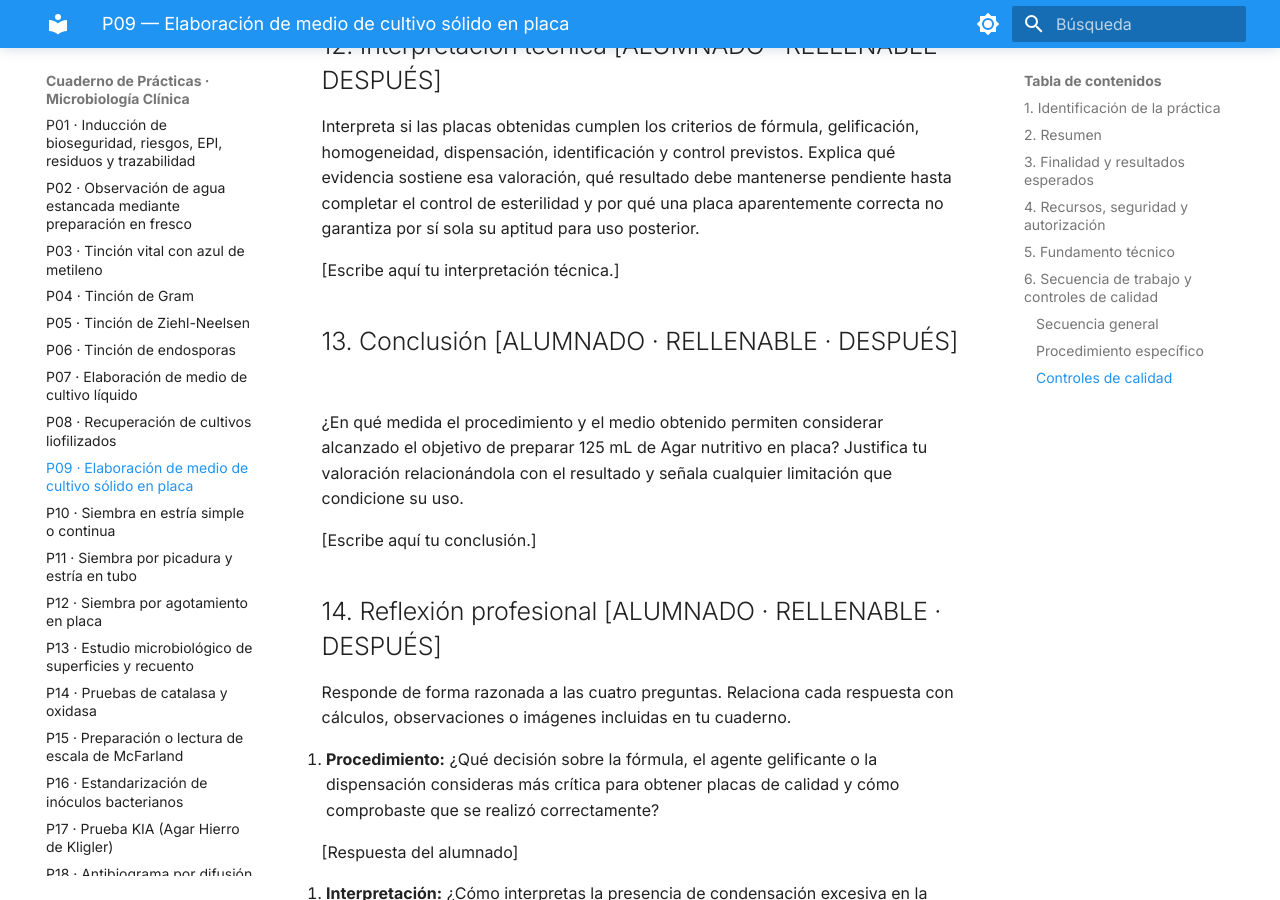
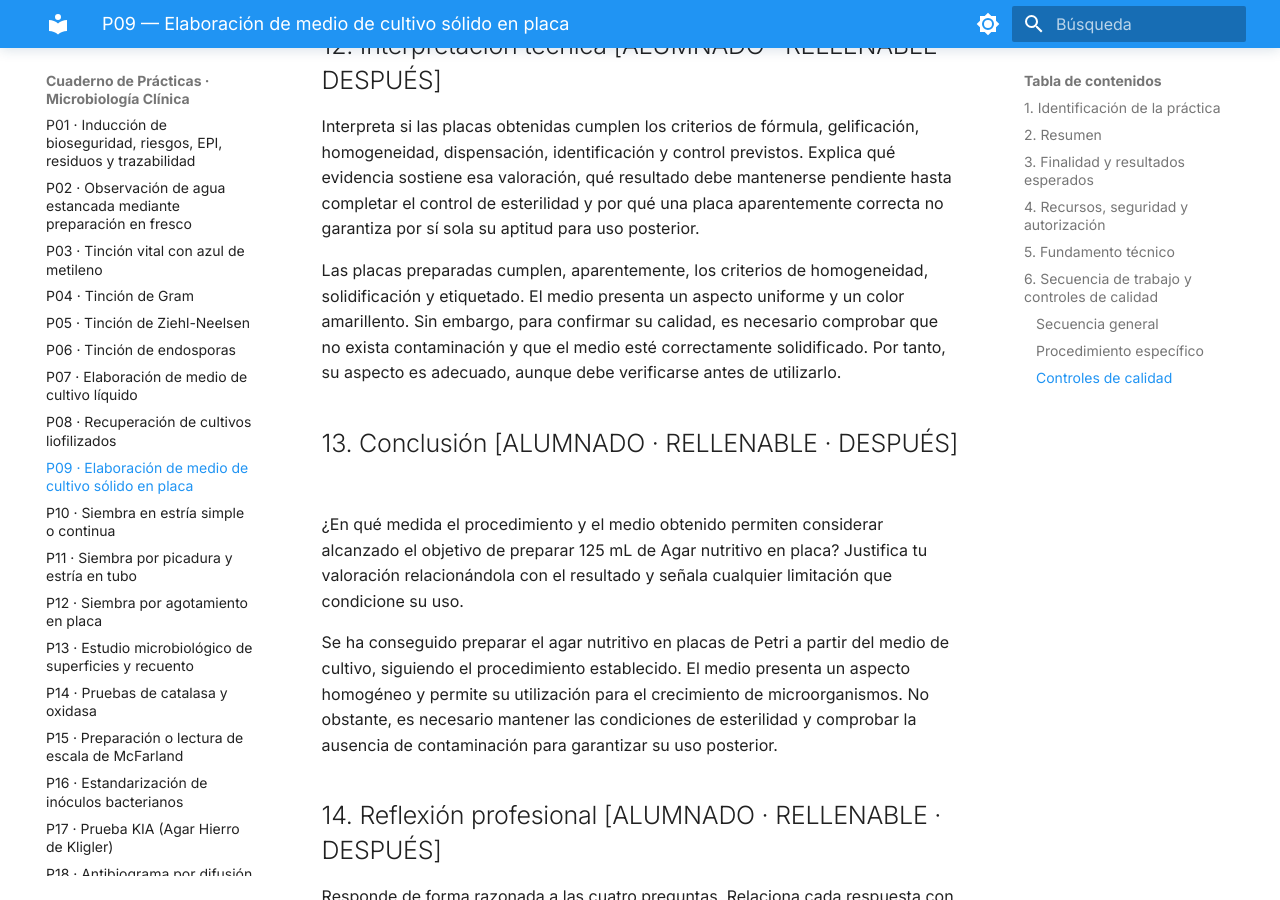
Before and after one commit to aseguror01-source/Cuaderno-Microbiolog-a--Ariadna-Seguro, an MkDocs documentation site: the page built from docs/practicas/P09_Medio_solido_en_placa.md, in a window 1280 px wide and 900 px high, scrolled down 13631 px. Built offline with MkDocs 1.6.1 and Material for MkDocs 9.7.7, drawn with Linux system fonts in a browser that asks for light colours.

Commit message:
Update P09_Medio_solido_en_placa.md

```diff
--- a/docs/practicas/P09_Medio_solido_en_placa.md
+++ b/docs/practicas/P09_Medio_solido_en_placa.md
@@ -203,13 +203,13 @@ Registra los datos de tu actividad e indica si proceden de ejecución propia, de
 
 Interpreta si las placas obtenidas cumplen los criterios de fórmula, gelificación, homogeneidad, dispensación, identificación y control previstos. Explica qué evidencia sostiene esa valoración, qué resultado debe mantenerse pendiente hasta completar el control de esterilidad y por qué una placa aparentemente correcta no garantiza por sí sola su aptitud para uso posterior.
 
-[Escribe aquí tu interpretación técnica.]
+Las placas preparadas cumplen, aparentemente, los criterios de homogeneidad, solidificación y etiquetado. El medio presenta un aspecto uniforme y un color amarillento. Sin embargo, para confirmar su calidad, es necesario comprobar que no exista contaminación y que el medio esté correctamente solidificado. Por tanto, su aspecto es adecuado, aunque debe verificarse antes de utilizarlo.
 
 ## 13. Conclusión [ALUMNADO · RELLENABLE · DESPUÉS]
 
 ¿En qué medida el procedimiento y el medio obtenido permiten considerar alcanzado el objetivo de preparar 125 mL de Agar nutritivo en placa? Justifica tu valoración relacionándola con el resultado y señala cualquier limitación que condicione su uso.
 
-[Escribe aquí tu conclusión.]
+Se ha conseguido preparar el agar nutritivo en placas de Petri a partir del medio de cultivo, siguiendo el procedimiento establecido. El medio presenta un aspecto homogéneo y permite su utilización para el crecimiento de microorganismos. No obstante, es necesario mantener las condiciones de esterilidad y comprobar la ausencia de contaminación para garantizar su uso posterior.
 
 ## 14. Reflexión profesional [ALUMNADO · RELLENABLE · DESPUÉS]
 
```
